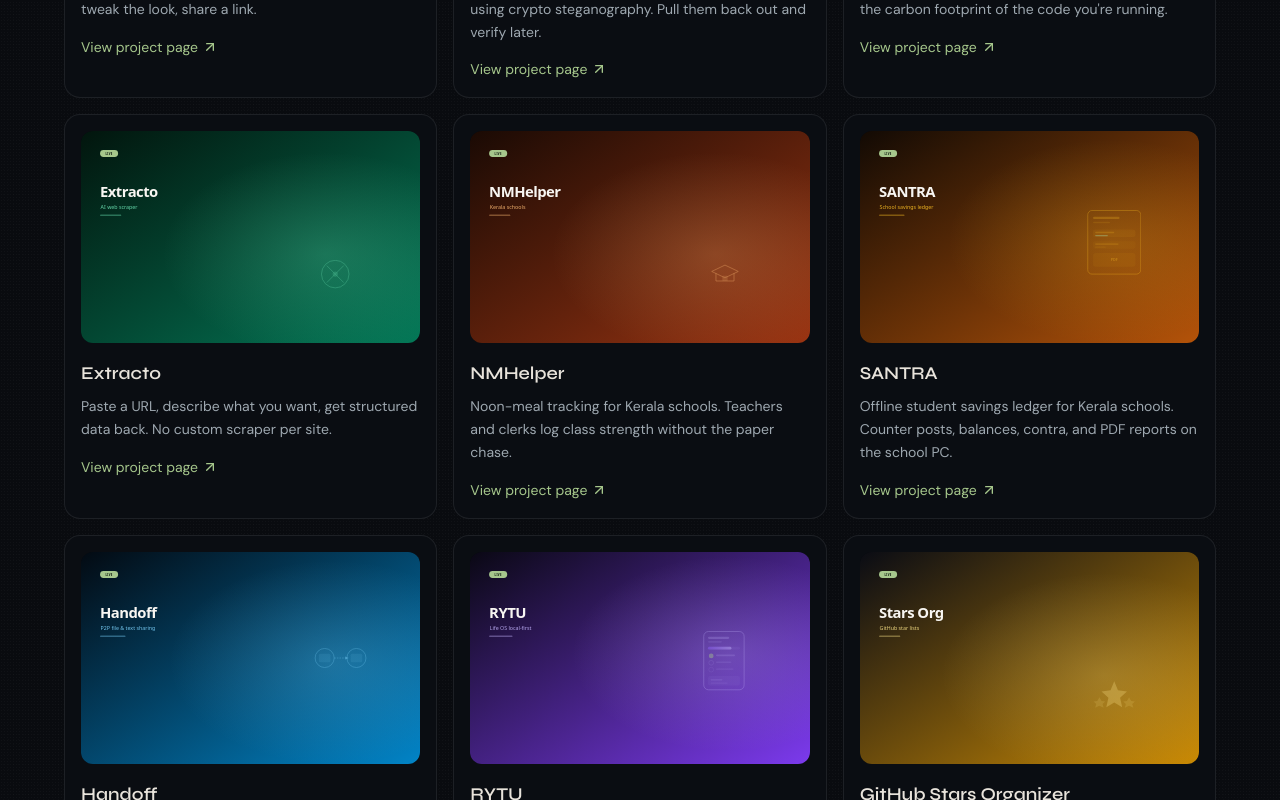
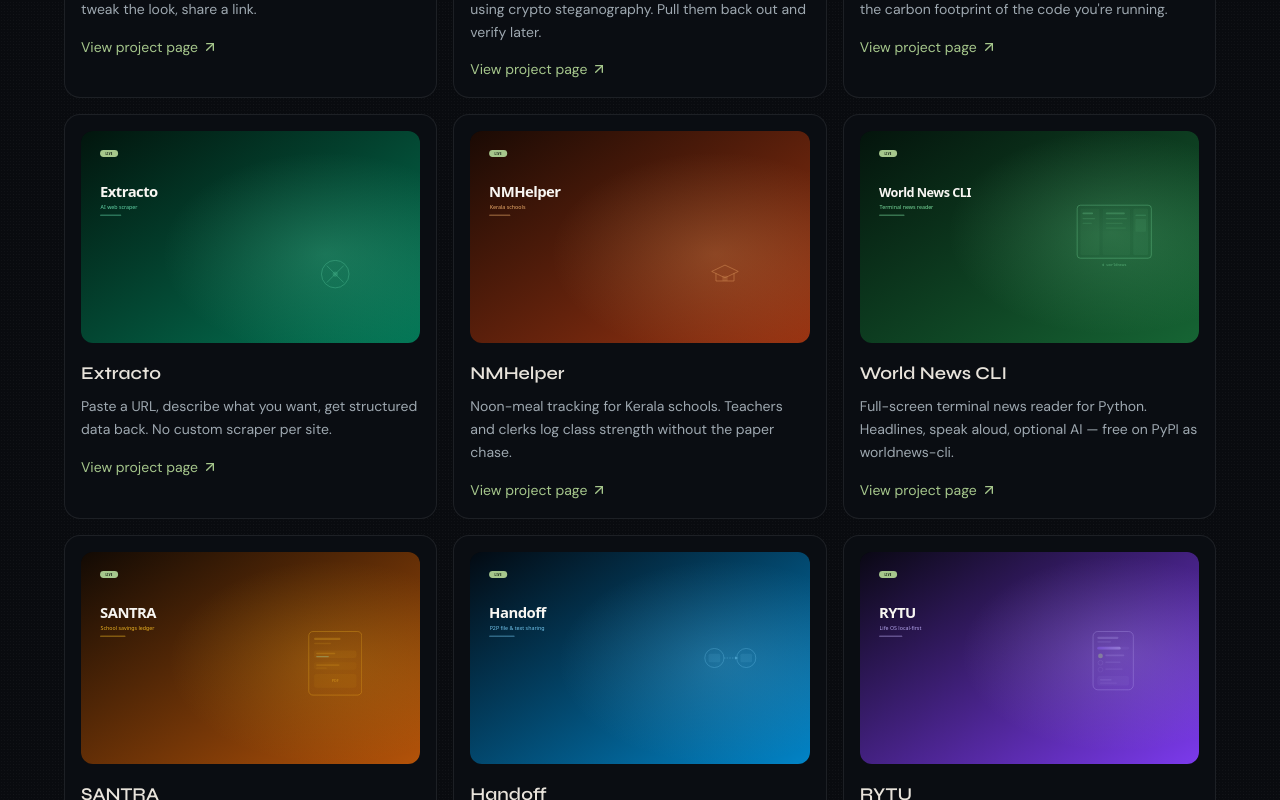
Before and after one commit to nishal21/PortfolioV2, a Next.js app: page /projects in a window 1280 px wide. Shown: the part 1040-1840 px from the top of the page. Built offline with nearby package versions, Linux system fonts and the light colour scheme; no server answers.

Commit message:
new project

```diff
--- a/src/data/personal.ts
+++ b/src/data/personal.ts
@@ -18,7 +18,7 @@
     { year: '2023', event: '3D animation experiments, motion side projects' },
     { year: '2024', event: 'JARVIS, open-source tooling' },
     { year: '2025', event: 'NMHelper, Musico, Otazumi, OtakuPulse' },
-    { year: '2026', event: 'NekoBeat, RYTU, Handoff, SANTRA, Publicolio, CarbonLint, GitHub Stars Organizer' },
+    { year: '2026', event: 'NekoBeat, World News CLI, RYTU, Handoff, SANTRA, Publicolio, CarbonLint' },
   ],
   stats: [
     { number: '60+', label: 'GitHub Repos' },
--- a/src/data/projects.ts
+++ b/src/data/projects.ts
@@ -434,6 +434,64 @@
       "/projects/nmhelper.svg"
     ],
     "pinned": true
+  },
+  {
+    "id": 19,
+    "title": "World News CLI",
+    "category": "Developer Tools · Terminal",
+    "status": "live",
+    "pinned": true,
+    "description": "Full-screen terminal news reader for Python. Headlines, speak aloud, optional AI — free on PyPI as worldnews-cli.",
+    "longDescription": "World News CLI (PyPI: worldnews-cli) is a full-screen Textual news reader for the terminal. Feeds on the left, headlines in the middle, article on the right — keyboard-first with themes, offline cache, custom RSS, speak aloud (Edge TTS by default), and optional AI summarize. Runs on Windows Terminal, macOS, Linux, and Android via Termux. Install with pip install worldnews-cli, then worldnews or python -m worldnews. Product site: nishal21.github.io/News-CLI. Source: github.com/nishal21/News-CLI.",
+    "tags": [
+      "Python",
+      "Textual",
+      "CLI",
+      "PyPI"
+    ],
+    "lastUpdated": "2026-08-01",
+    "liveUrl": "https://nishal21.github.io/News-CLI/",
+    "githubUrl": "https://github.com/nishal21/News-CLI",
+    "color": "from-emerald-400 to-lime-500",
+    "bgColor": "from-emerald-400/10 to-lime-500/10",
+    "challenges": [
+      "Reading news in a terminal without a clunky pager",
+      "PATH and install friction on Windows and Termux"
+    ],
+    "solutions": [
+      "Three-pane Textual TUI with responsive narrow layouts",
+      "Module entry (python -m worldnews) plus clear PATH docs"
+    ],
+    "features": [
+      "Feeds, headline list, and article reader in one TUI",
+      "Speak aloud (Edge TTS free; optional providers)",
+      "Optional AI summarize / explain",
+      "Custom RSS and built-in categories",
+      "Offline cache and keyboard-first controls",
+      "Free on PyPI: pip install worldnews-cli"
+    ],
+    "techStack": {
+      "languages": [
+        "Python"
+      ],
+      "stack": [
+        "Textual",
+        "PyPI"
+      ],
+      "platform": [
+        "Windows",
+        "macOS",
+        "Linux",
+        "Termux"
+      ],
+      "deployment": [
+        "GitHub Pages",
+        "PyPI"
+      ]
+    },
+    "images": [
+      "/projects/world-news-cli.svg"
+    ]
   },
   {
     "id": 18,
--- a/src/data/resume.ts
+++ b/src/data/resume.ts
@@ -214,7 +214,7 @@
     dateRange: 'Jan 2024 - Present',
     role: 'Full-Stack Developer · Open-Source Project Lead',
     responsibilities: [
-      'Put live web apps out under my name: NekoBeat, Otazumi, Publicolio, Musico, OtakuPulse, CarbonLint, RYTU (rytu.nishal.dev), Handoff (send.nishal.dev), SANTRA (santra.nishal.dev)',
+      'Put live web apps and tools out under my name: NekoBeat, World News CLI (worldnews-cli on PyPI), Otazumi, Publicolio, Musico, OtakuPulse, CarbonLint, RYTU (rytu.nishal.dev), Handoff (send.nishal.dev), SANTRA (santra.nishal.dev)',
       'Built GitHub Stars Organizer, a Python CLI that sorts hundreds of starred repos into GitHub lists without a paid LLM',
       'Shipped Geo Q&A (capital_llm_model): database-first geography Q&A with a GPT-2 fallback, published on Hugging Face and Ollama',
       'Grew Otazumi into anime streaming with auth, reviews, mail, and watch parties',
--- a/src/data/seo-content.ts
+++ b/src/data/seo-content.ts
@@ -18,7 +18,7 @@
   {
     id: 'what-does-nishal-build',
     question: 'What projects does Nishal K build?',
-    answer: `Nishal builds music apps (NekoBeat, Musico), anime platforms (Otazumi), developer tools (Publicolio, CarbonLint, Handoff at send.nishal.dev), school software (NMHelper, SANTRA at santra.nishal.dev), and a local-first life OS (RYTU at rytu.nishal.dev). Full list at ${SITE_URL}/projects.`,
+    answer: `Nishal builds music apps (NekoBeat, Musico), anime platforms (Otazumi), developer tools (Publicolio, CarbonLint, World News CLI / worldnews-cli, Handoff at send.nishal.dev), school software (NMHelper, SANTRA at santra.nishal.dev), and a local-first life OS (RYTU at rytu.nishal.dev). Full list at ${SITE_URL}/projects.`,
   },
   {
     id: 'where-is-nishal-from',
```
Also changed, not shown: public/llms.txt, public/projects/world-news-cli.svg (added), 1 other file (tests, documents, lock files or other folders).
